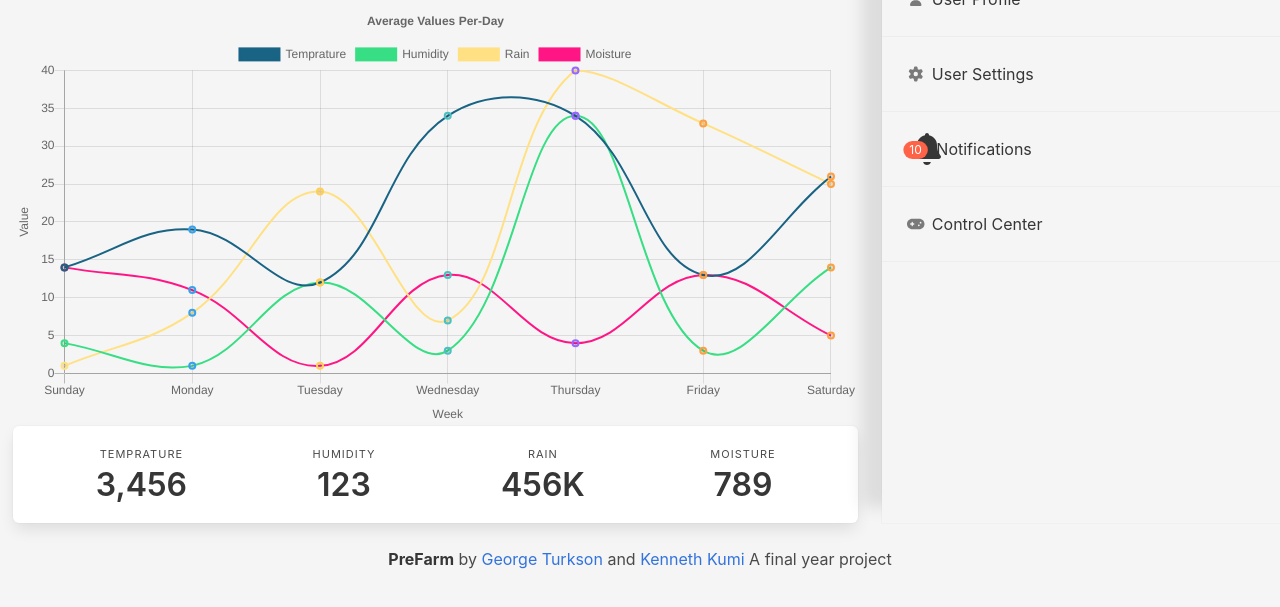
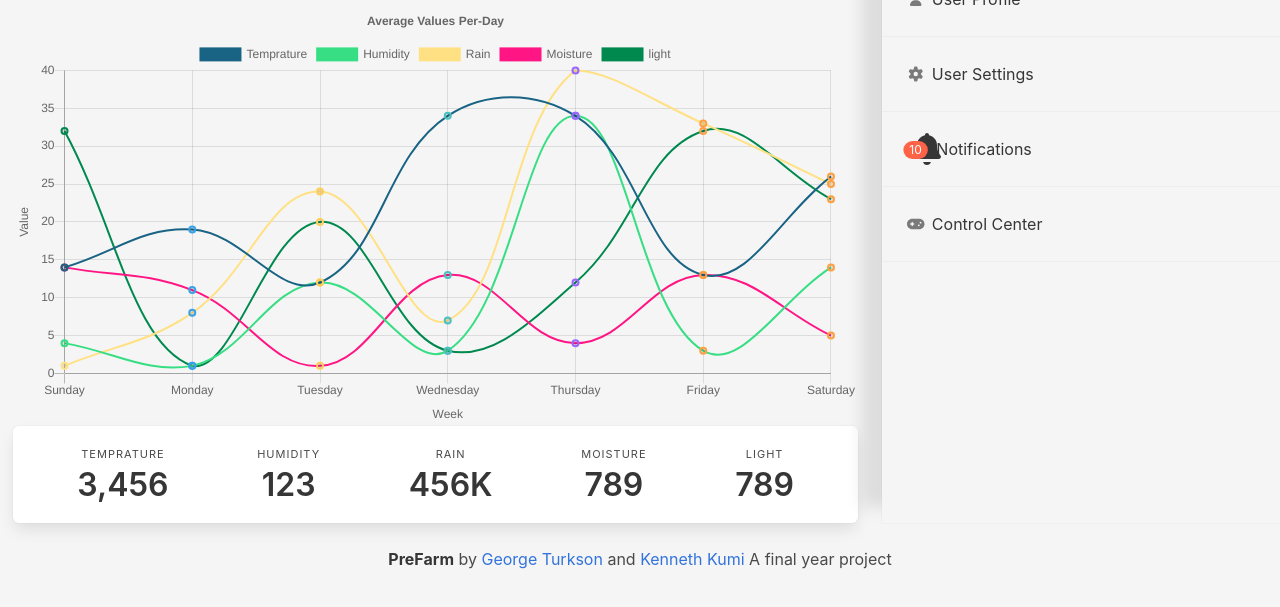
Before and after one commit to gtsorho/esp-html, a plain HTML site: page dash.html in a window 1280 px wide. Shown: the part 93-700 px from the top of the page. Drawn offline with Linux system fonts and the light colour scheme.

Commit message:
frontend done

```diff
--- a/dash.html
+++ b/dash.html
@@ -53,6 +53,12 @@
                 <p class="title">789</p>
               </div>
             </div>
+            <div class="level-item has-text-centered">
+                <div>
+                  <p class="heading">Light</p>
+                  <p class="title">789</p>
+                </div>
+              </div>
           </nav>
         </div>
 
@@ -332,6 +338,30 @@
                 ],
                 borderWidth: 2
 
+            },{
+                label: 'light',
+            data: [32, 1, 20, 3, 12, 32,23],
+
+            fill: false,
+                // backgroundColor: [
+                //     'rgba(255, 99, 132, 0.2)',
+                //     'rgba(54, 162, 235, 0.2)',
+                //     'rgba(255, 206, 86, 0.2)',
+                //     'rgba(75, 192, 192, 0.2)',
+                //     'rgba(153, 102, 255, 0.2)',
+                //     'rgba(255, 159, 64, 0.2)'
+                // ],
+                borderColor: [
+                    'rgb(0, 137, 79,1)',
+                    'rgba(54, 162, 235, 1)',
+                    'rgba(255, 206, 86, 1)',
+                    'rgba(75, 192, 192, 1)',
+                    'rgba(153, 102, 255, 1)',
+                    'rgba(255, 159, 64, 1)',
+                    'rgba(255, 159, 64, 1)'
+                ],
+                borderWidth: 2
+
             }]
         },
         // options: {
```
